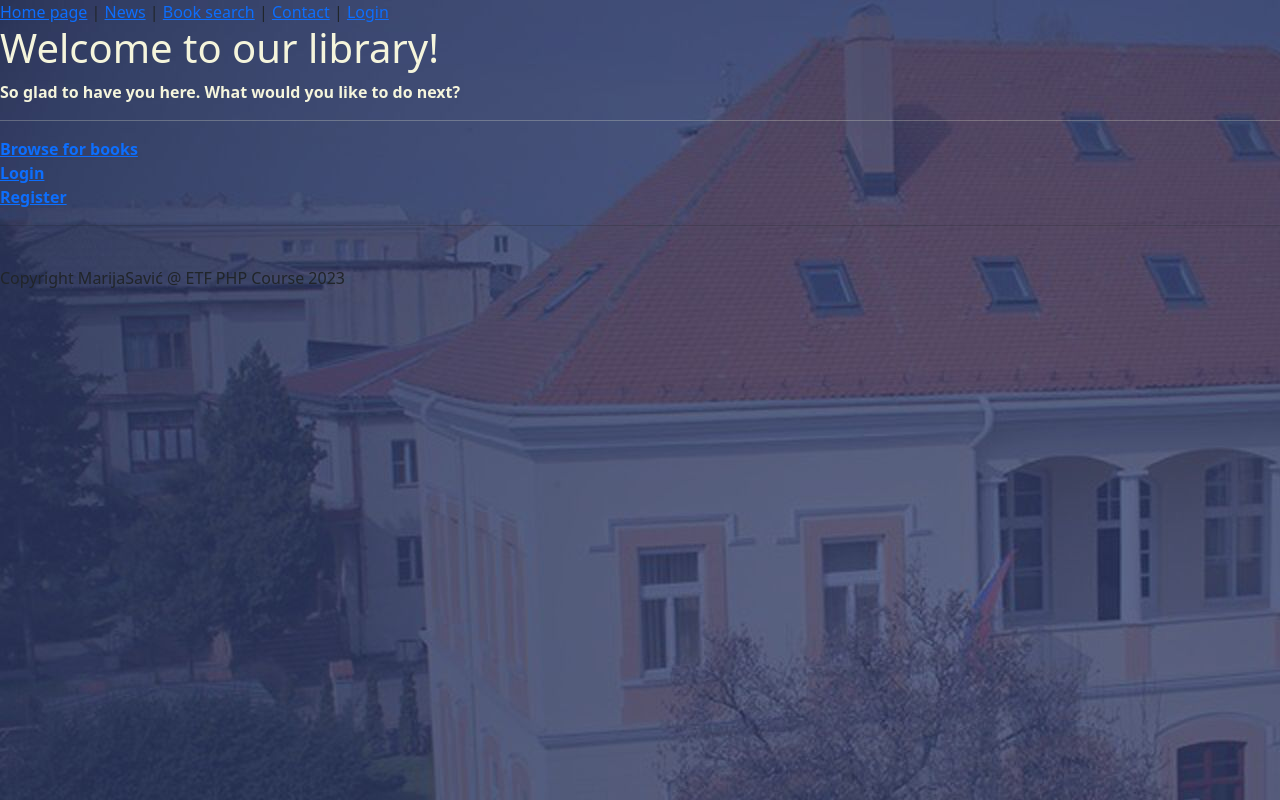
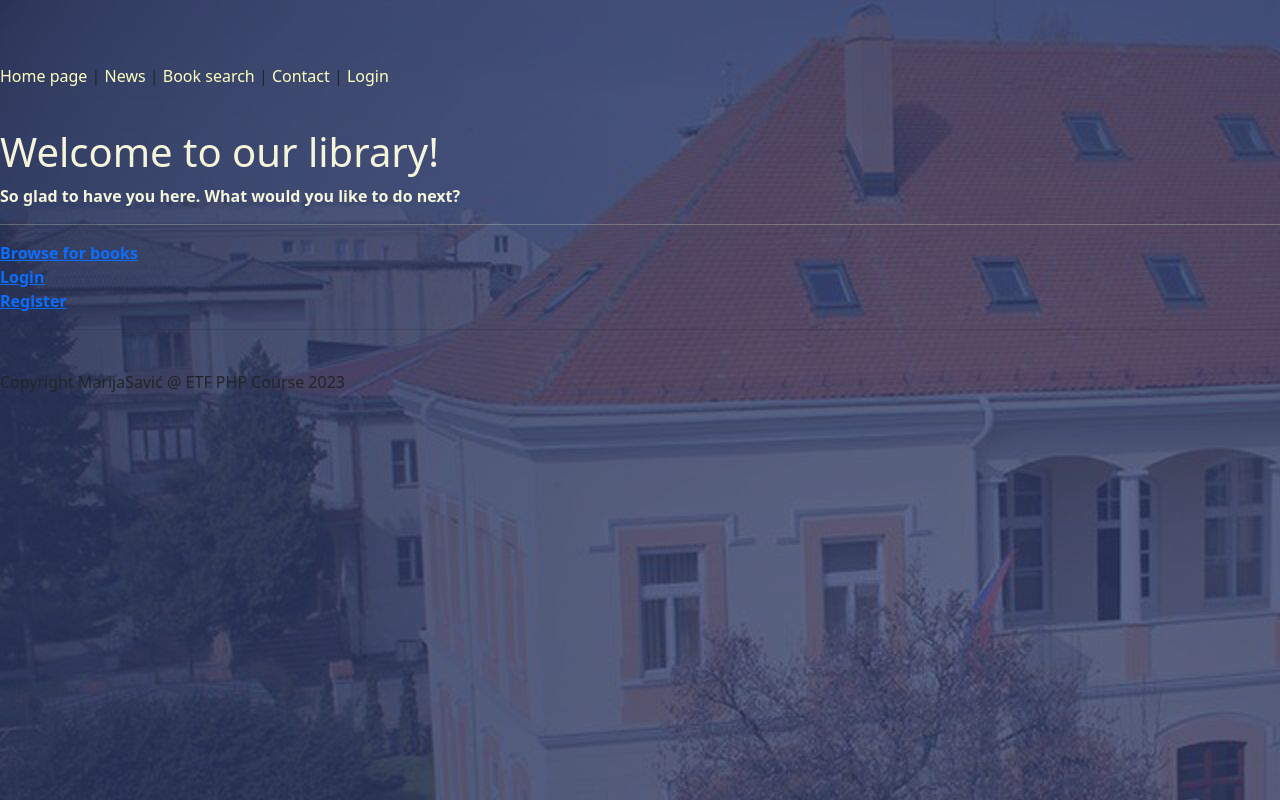
Before and after one commit to bakastrumpf/PHP-library, a PHP site: page / in a window 1280 px wide. Run offline with PHP 8.4, Linux system fonts and the light colour scheme.

Commit message:
work in progress

```diff
--- a/config/header.php
+++ b/config/header.php
@@ -3,5 +3,5 @@
     <a href="pages/news.php">News</a> |
     <a href="pages/search.php">Book search</a> |
     <a href="pages/contact.php">Contact</a> |
-    <a href="../users/login.php">Login</a>
+    <a href="users/login.php">Login</a>
 </div>
--- a/index.php
+++ b/index.php
@@ -9,6 +9,8 @@
     <meta http-equiv="X-UA-Compatible" content="IE=edge">
     <meta name="viewport" content="width=device-width, initial-scale=1.0">
     <link rel="stylesheet" type="text/css" href="styles/styles-index.css">
+    <link rel="stylesheet" type="text/css" href="styles/styles-header.css">
+    <link rel="stylesheet" type="text/css" href="styles/styles-footer.css">
     <title>PHP | LIBRARY</title>
 
     <link href="https://cdn.jsdelivr.net/npm/bootstrap@5.0.2/dist/css/bootstrap.min.css" rel="stylesheet" integrity="sha384-EVSTQN3/azprG1Anm3QDgpJLIm9Nao0Yz1ztcQTwFspd3yD65VohhpuuCOmLASjC" crossorigin="anonymous">
--- a/styles/styles-header.css
+++ b/styles/styles-header.css
@@ -7,6 +7,8 @@
     padding: 10px;
     justify-self: center;
     float: right;
+    padding: 2em;
+    margin: 2em;
 }
 
 .topMenu a,
--- a/users/login.php
+++ b/users/login.php
@@ -1,6 +1,7 @@
 <?php
 session_start();
 
+/*
 $user = $_POST['username'];
 $pass = $_POST['password'];
 $user_type = $_POST['user_type'];
@@ -58,3 +59,4 @@ if (mysqli_num_rows($result) > 0) {
     header("Location:index.php");
     exit();
 }
+*/
```
